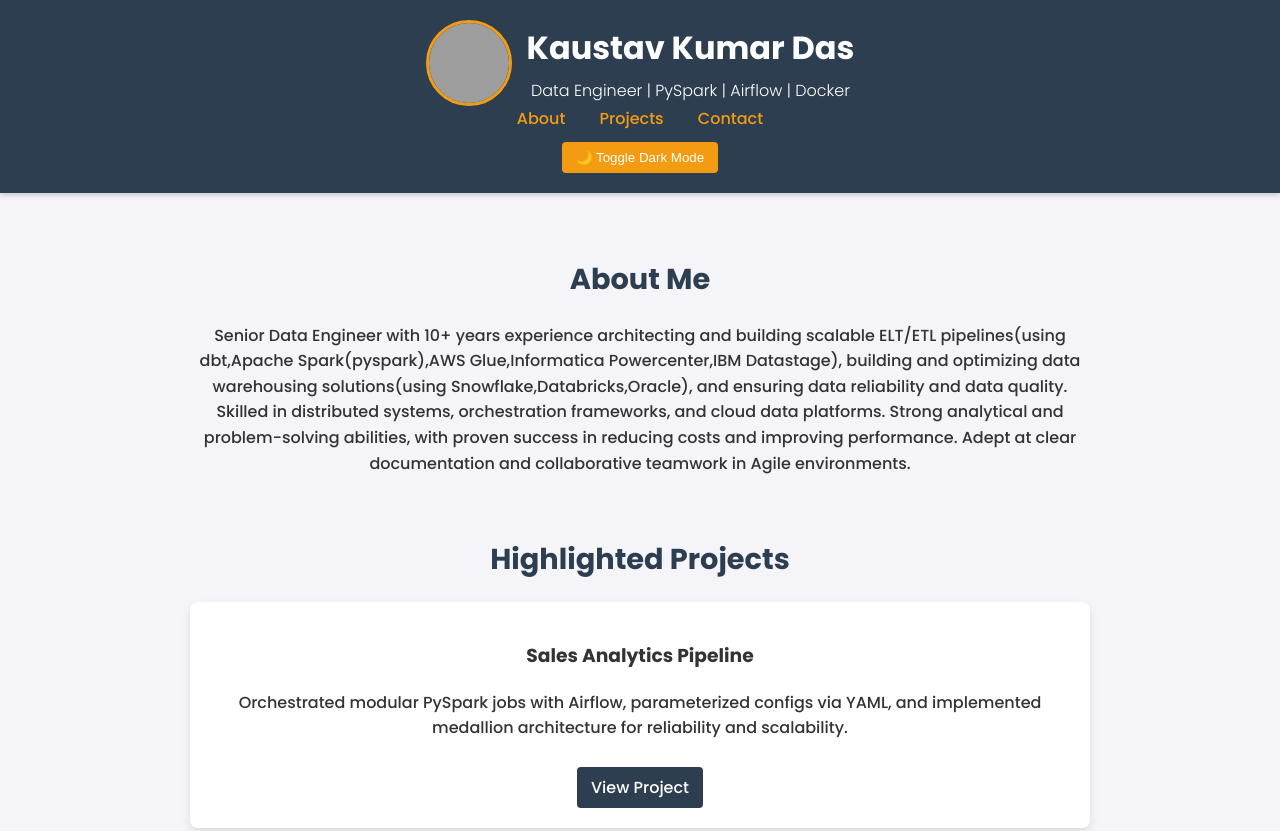
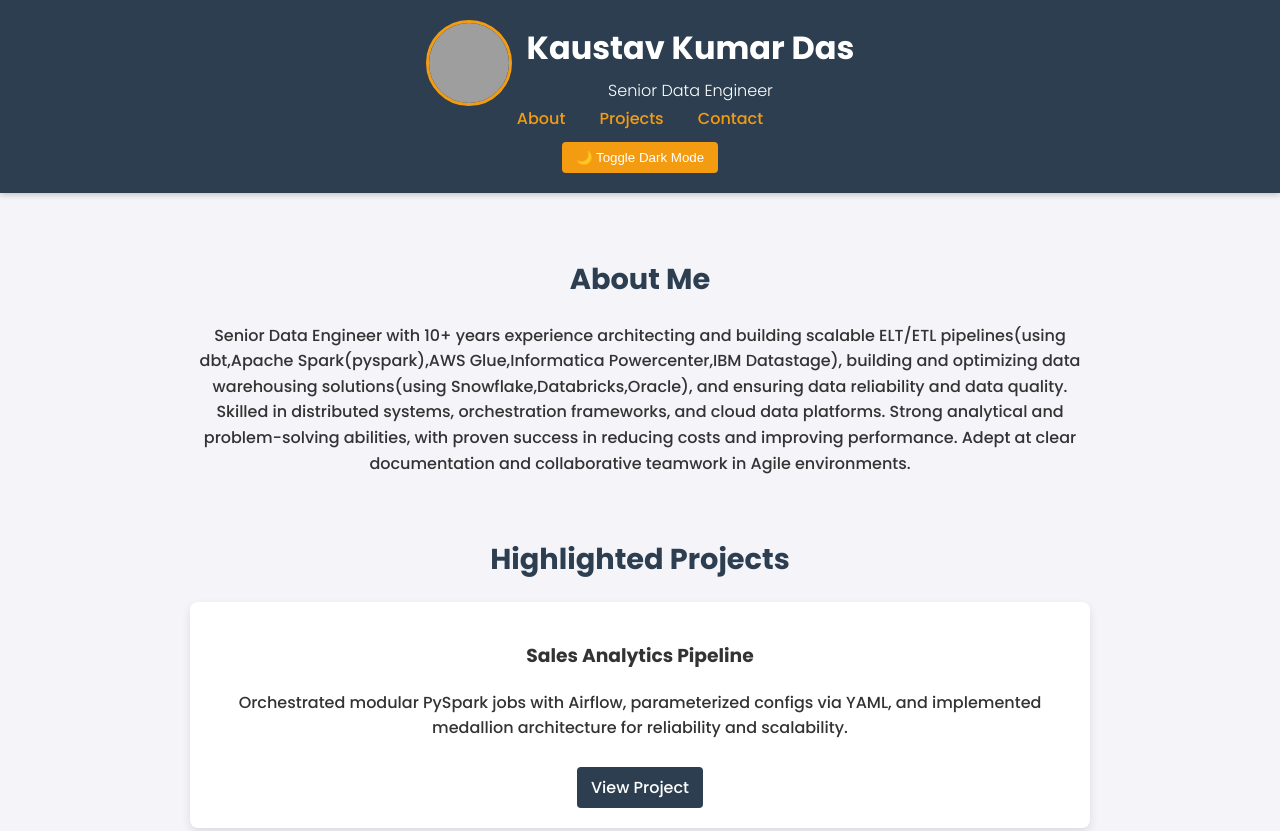
Before and after one commit to KaustavCorp/portfolio, a plain HTML site: page index.html in a window 1280 px wide. Shown: the top 831 px of the page. Drawn offline with Linux system fonts and the light colour scheme; grey boxes are pictures that could not be loaded.

Commit message:
Update index.html

```diff
--- a/index.html
+++ b/index.html
@@ -12,7 +12,7 @@
     <img src="docs/Profile_Pic.jpg" alt="Kaustav Kumar Das" class="profile-pic">
     <div class="header-text">
       <h1>Kaustav Kumar Das</h1>
-      <p>Data Engineer | PySpark | Airflow | Docker</p>
+      <p>Senior Data Engineer</p>
     </div>
   </div>
   <nav>
```
